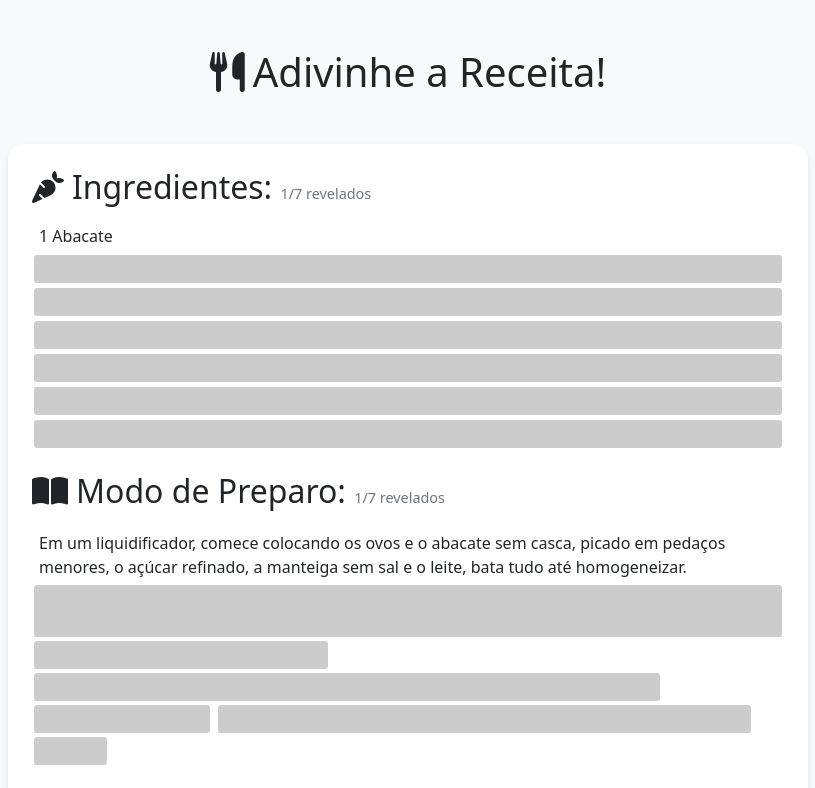
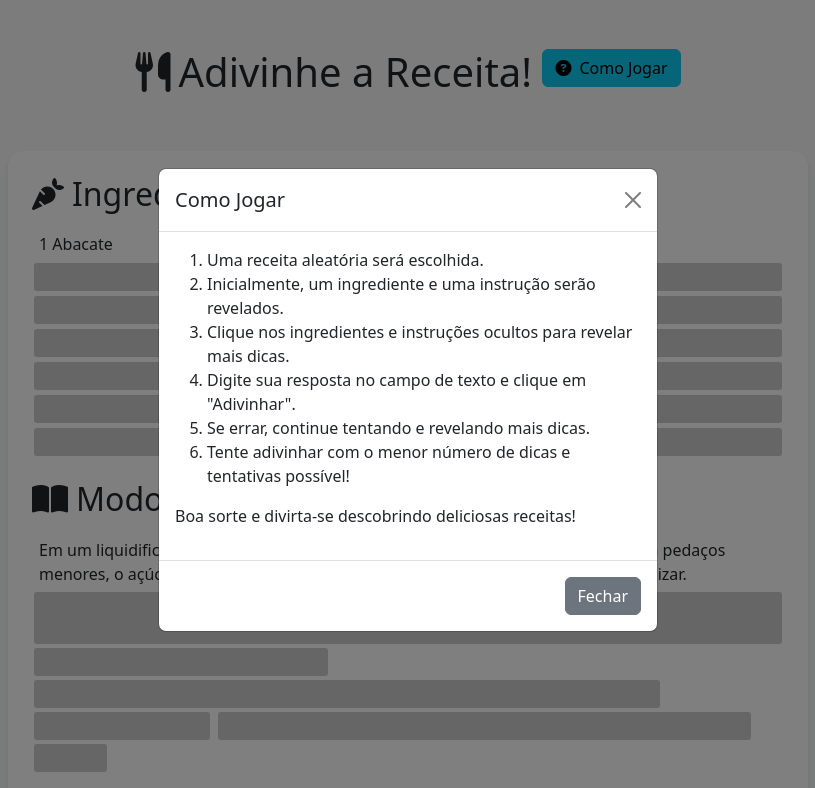
Before and after one commit to Aramunii/Qual-A-comida, a plain HTML site: page index.html in a window 1280 px wide. Shown: the top 788 px of the page, without its empty margins (232-1047 px from the left). Drawn offline with nearby package versions, Linux system fonts and the light colour scheme.

Commit message:
Update index.html

```diff
--- a/index.html
+++ b/index.html
@@ -69,7 +69,11 @@
     <div class="container-fluid py-3 py-sm-5">
         <h1 class="text-center mb-4 mb-sm-5 animate__animated animate__bounceInDown">
             <i class="fas fa-utensils me-2"></i>Adivinhe a Receita!
+            <button id="comoJogarBtn" class="btn btn-info mb-3">
+                <i class="fas fa-question-circle me-2"></i>Como Jogar
+            </button>
         </h1>
+
 
         <div id="game-container" class="game-card p-3 p-sm-4 mx-auto" style="max-width: 800px;">
             <h2 class="mb-3">
@@ -105,6 +109,32 @@
             </button>
         </div>
     </div>
+
+    <!-- Modal Como Jogar -->
+<div class="modal fade" id="comoJogarModal" tabindex="-1" aria-labelledby="comoJogarModalLabel" aria-hidden="true">
+    <div class="modal-dialog modal-dialog-centered">
+      <div class="modal-content">
+        <div class="modal-header">
+          <h5 class="modal-title" id="comoJogarModalLabel">Como Jogar</h5>
+          <button type="button" class="btn-close" data-bs-dismiss="modal" aria-label="Fechar"></button>
+        </div>
+        <div class="modal-body">
+          <ol>
+            <li>Uma receita aleatória será escolhida.</li>
+            <li>Inicialmente, um ingrediente e uma instrução serão revelados.</li>
+            <li>Clique nos ingredientes e instruções ocultos para revelar mais dicas.</li>
+            <li>Digite sua resposta no campo de texto e clique em "Adivinhar".</li>
+            <li>Se errar, continue tentando e revelando mais dicas.</li>
+            <li>Tente adivinhar com o menor número de dicas e tentativas possível!</li>
+          </ol>
+          <p>Boa sorte e divirta-se descobrindo deliciosas receitas!</p>
+        </div>
+        <div class="modal-footer">
+          <button type="button" class="btn btn-secondary" data-bs-dismiss="modal">Fechar</button>
+        </div>
+      </div>
+    </div>
+  </div>
 
     <!-- jQuery -->
     <script src="https://code.jquery.com/jquery-3.6.0.min.js"></script>
@@ -280,6 +310,22 @@
                 const totalDicas = revealedIngredients + revealedInstructions;
                 compartilharResultado(totalDicas, tentativas);
             });
+
+            // Inicializar o modal
+    var comoJogarModal = new bootstrap.Modal(document.getElementById('comoJogarModal'), {
+        keyboard: false
+    });
+
+    // Abrir o modal quando o botão "Como Jogar" for clicado
+    $('#comoJogarBtn').click(function() {
+        comoJogarModal.show();
+    });
+
+    // Mostrar o modal automaticamente na primeira visita
+    if (!localStorage.getItem('modalVisto')) {
+        comoJogarModal.show();
+        localStorage.setItem('modalVisto', 'true');
+    }
         });
     </script>
 </body>
```
